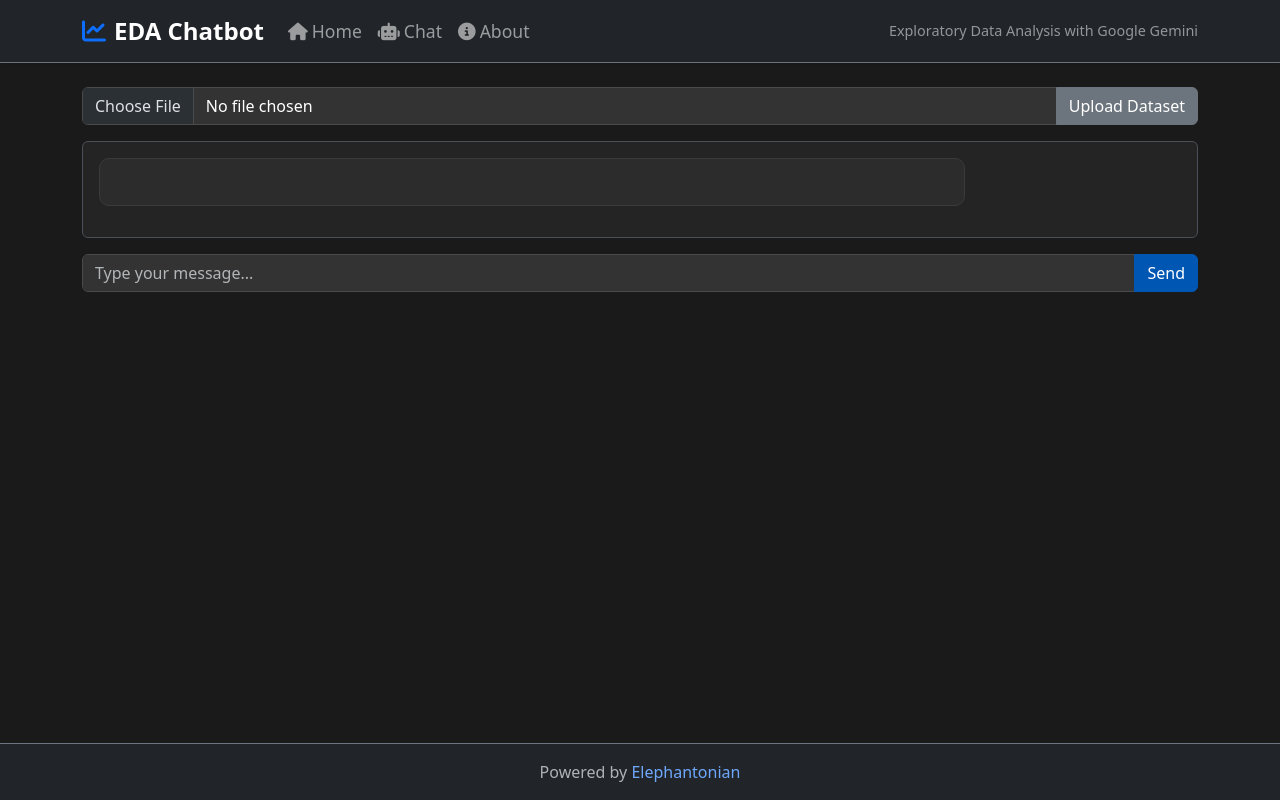
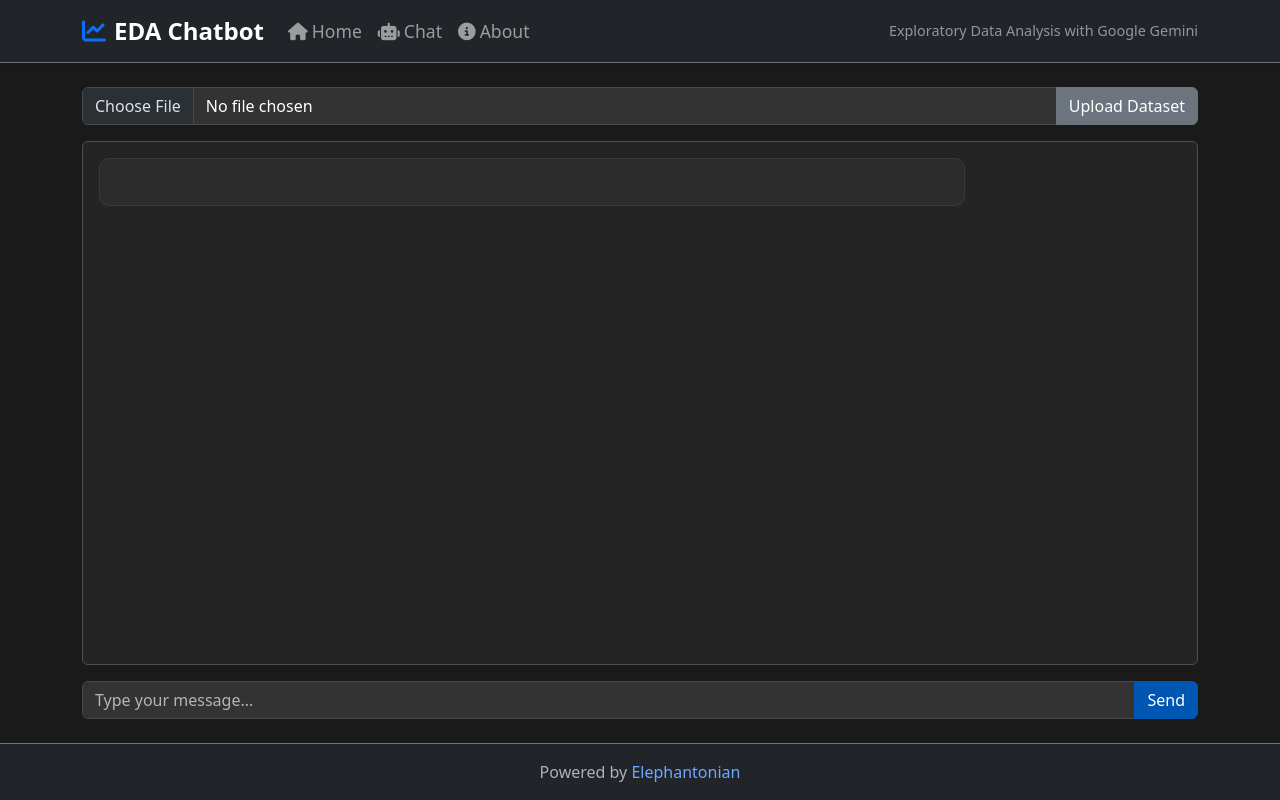
Before and after one commit to Elephant200/exploratory-data-analysis-app, a Django app: template templates/chat/chat.html in a window 1280 px wide. Run offline with Django 5.2, Linux system fonts and the light colour scheme; the template is opened without the code that fills it, so the values that code supplies are empty; some libraries are stand-ins or nearby versions.

Commit message:
Fix padding on chatbox

```diff
--- a/static/css/styles.css
+++ b/static/css/styles.css
@@ -5,8 +5,6 @@
     --text-color: #e0e0e0;
     --input-bg: #333333;
     --input-text: #ffffff;
-    --header-height: 56px; /* Bootstrap navbar default height */
-    --footer-height: 60px; /* Approximate footer height */
 }
 
 /* Base styles */
@@ -14,16 +12,15 @@ body {
     background-color: #1a1a1a;
     color: var(--text-color);
     min-height: 100vh;
-    display: flex;
-    flex-direction: column;
+    display: grid;
+    grid-template-rows: auto 1fr auto;
 }
 
 main {
-    flex: 1;
+    padding: 1rem;
     display: flex;
     flex-direction: column;
-    padding: 1rem;
-    height: calc(100vh - var(--header-height) - var(--footer-height));
+    gap: 0.25rem;
 }
 
 /* Navigation */
@@ -57,7 +54,7 @@ main {
 
 /* Footer */
 .footer {
-    margin-top: auto;
+    grid-row: 3;
 }
 
 /* Code blocks */
@@ -80,14 +77,18 @@ pre {
 
 /* Chat container */
 .chat-container {
-    flex: 1;
+    height: calc(100vh - 17.25rem);
     overflow-y: auto;
     display: flex;
     flex-direction: column;
     background-color: #242424;
     border: 1px solid #3a3a3a;
-    margin-bottom: 1rem;
-    min-height: 0; /* Important for flex child */
+}
+
+/* Forms */
+#upload-form,
+#message-form {
+    margin: 0;
 }
 
 /* Messages */
@@ -273,7 +274,11 @@ math[display="block"] {
 @media (max-width: 768px) {
     main {
         padding: 0.5rem;
-        height: calc(100vh - var(--header-height) - var(--footer-height) - 1rem);
+        gap: 0.25rem;
+    }
+
+    .chat-container {
+        height: calc(100vh - 13.5rem); /* Adjusted for mobile */
     }
 
     .message {
```
